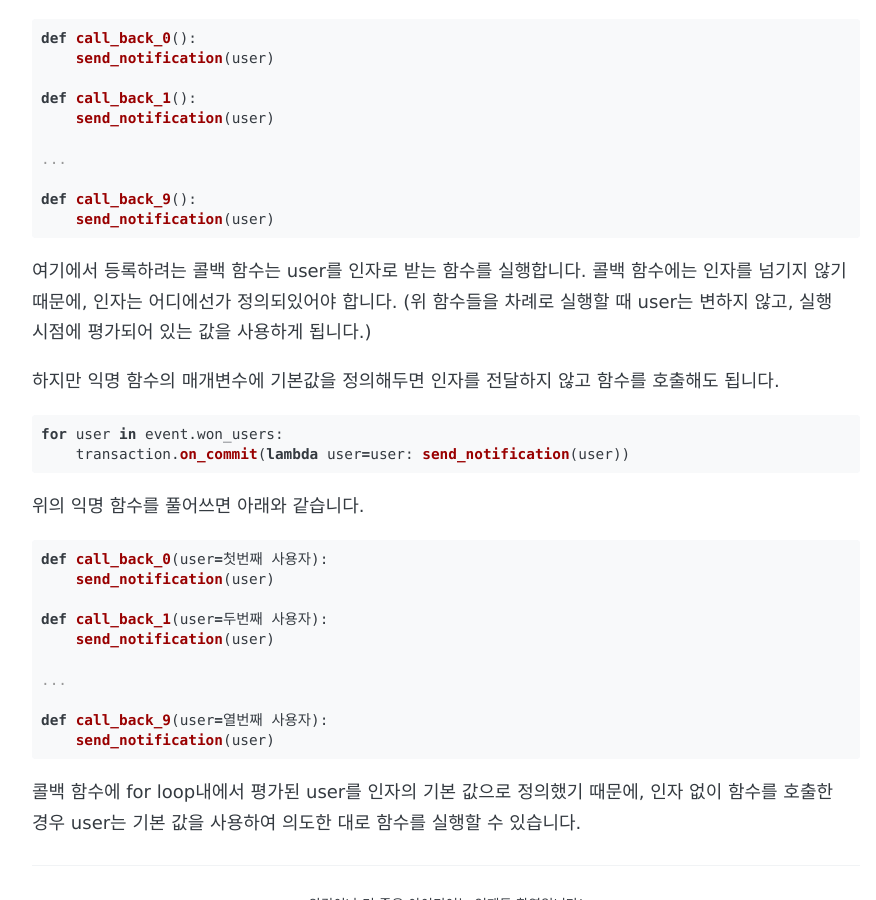
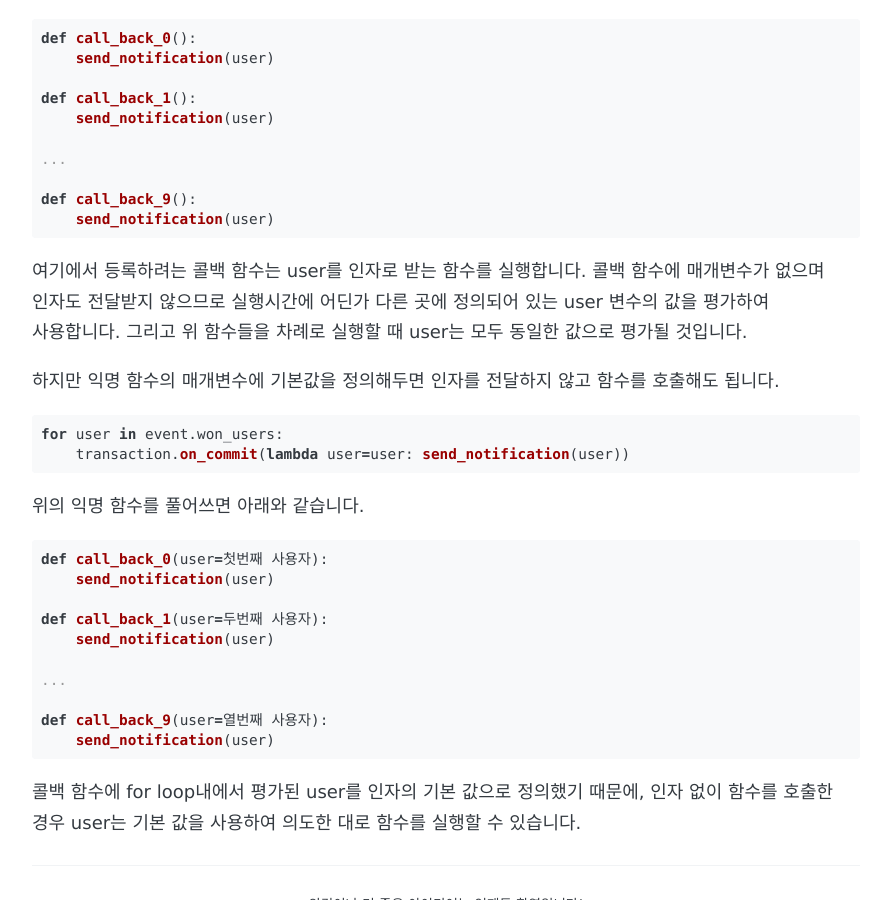
Before and after one commit to 8percent/8percent.github.io, a Jekyll site: the page built from _posts/2020-10-26-transaction-on-commit.md, in a window 1280 px wide and 900 px high, scrolled down 1884 px. Shown: the whole window, without its empty margins (194-1070 px from the left). Built offline with Jekyll 4.4.1, drawn with Linux system fonts in a browser that asks for light colours; some web fonts are replaced.

Commit message:
Update _posts/2020-10-26-transaction-on-commit.md
Co-authored-by: Bak Yeon O <bakyeono@gmail.com>

````diff
--- a/_posts/2020-10-26-transaction-on-commit.md
+++ b/_posts/2020-10-26-transaction-on-commit.md
@@ -79,7 +79,7 @@ def call_back_9():
     send_notification(user)
 ```
 
-여기에서 등록하려는 콜백 함수는 user를 인자로 받는 함수를 실행합니다. 콜백 함수에는 인자를 넘기지 않기 때문에, 인자는 어디에선가 정의되있어야 합니다. (위 함수들을 차례로 실행할 때 user는 변하지 않고, 실행 시점에 평가되어 있는 값을 사용하게 됩니다.)
+여기에서 등록하려는 콜백 함수는 user를 인자로 받는 함수를 실행합니다. 콜백 함수에 매개변수가 없으며 인자도 전달받지 않으므로 실행시간에 어딘가 다른 곳에 정의되어 있는 user 변수의 값을 평가하여 사용합니다. 그리고 위 함수들을 차례로 실행할 때 user는 모두 동일한 값으로 평가될 것입니다.
 
 하지만 익명 함수의 매개변수에 기본값을 정의해두면 인자를 전달하지 않고 함수를 호출해도 됩니다.
 
````
